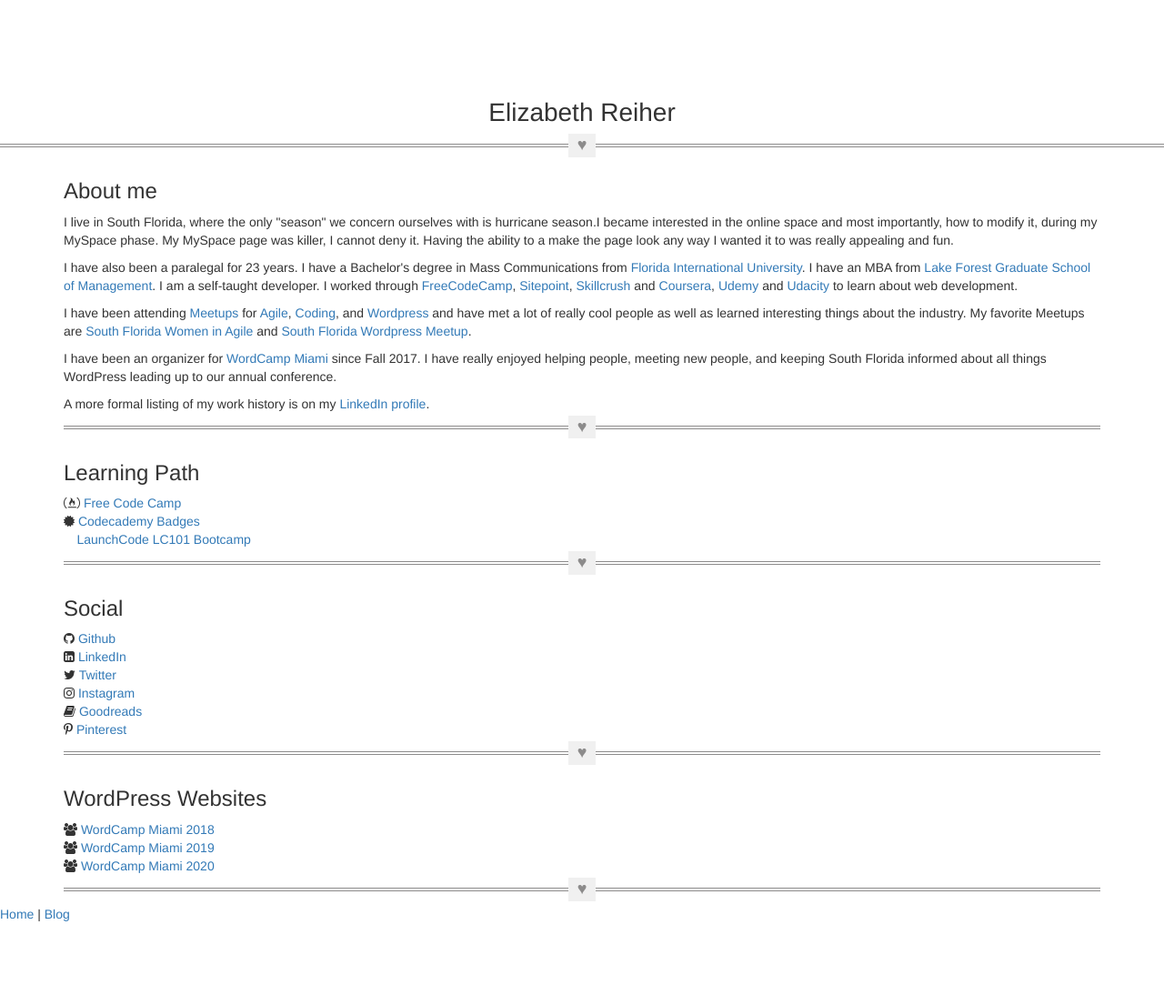
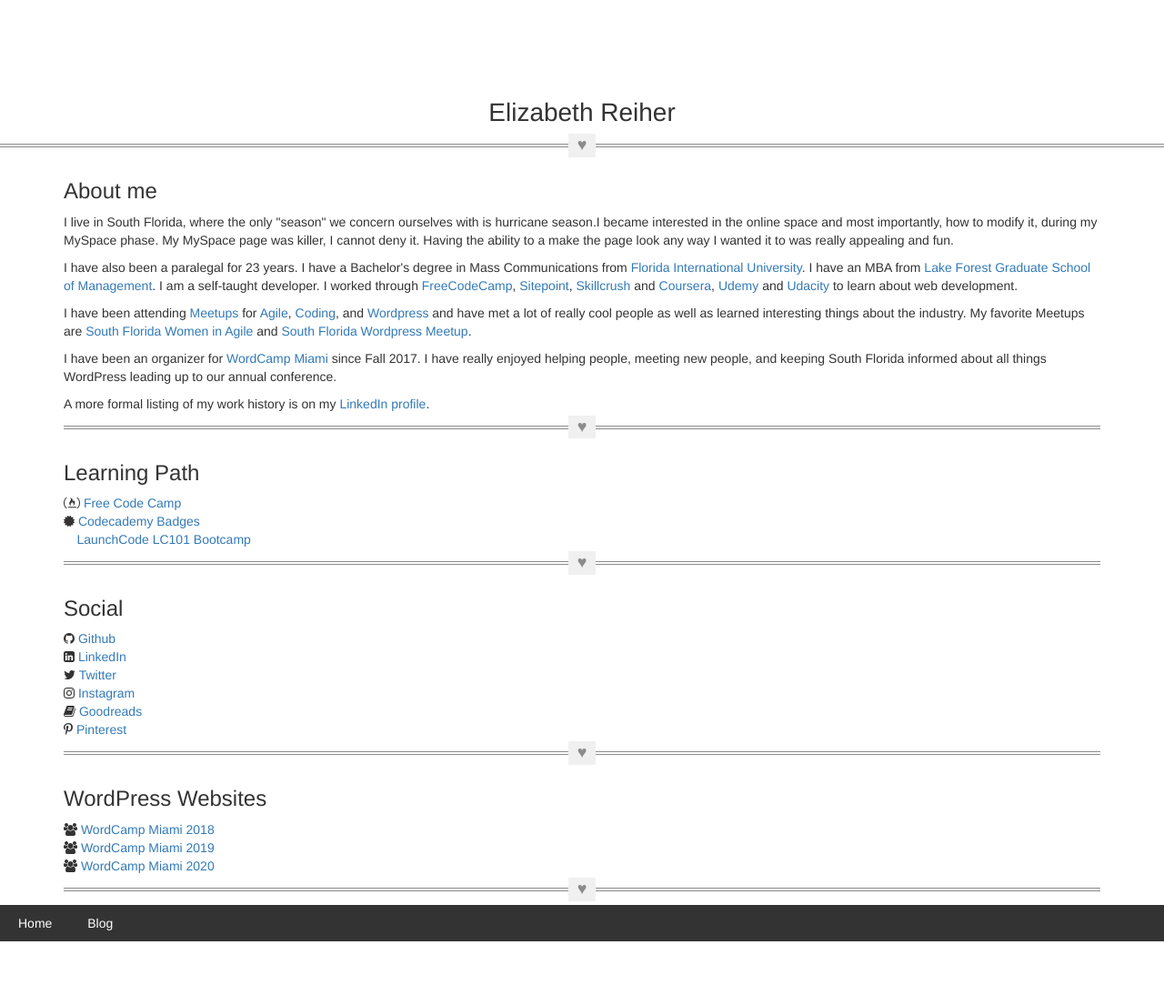
Before and after one commit to tonomoshia/lizreiher, a Jekyll site: the page index.html, which Jekyll copies as it is, in a window 1280 px wide. Shown: the whole page at 91% size. Built offline with Jekyll 4.4.1, drawn with Linux system fonts in a browser that asks for light colours; a script that is not in the unit is left out.

Commit message:
playing with styling

```diff
--- a/css/main.css
+++ b/css/main.css
@@ -321,3 +321,17 @@
     display: none;
   }
 }
+nav a {
+  color: white;
+  text-decoration: none;
+  padding: 5px 10px;
+  border-radius: 5px;
+}
+
+nav a:hover {
+  background-color: #555;
+}
+
+nav a.active {
+  background-color: #007acc;
+}
--- a/index.html
+++ b/index.html
@@ -161,10 +161,11 @@
     </div>
     </div>
 
-     <nav>
-        <a href="/">Home</a> |
-        <a href="/blog.html">Blog</a>
-    </nav>
+    <nav style="background-color: #333; padding: 10px;">
+  <a href="/" style="color: white; margin-right: 15px; text-decoration: none;">Home</a>
+  <a href="/blog.html" style="color: white; margin-right: 15px; text-decoration: none;">Blog</a>
+</nav>
+
 
 
     <footer>
```
